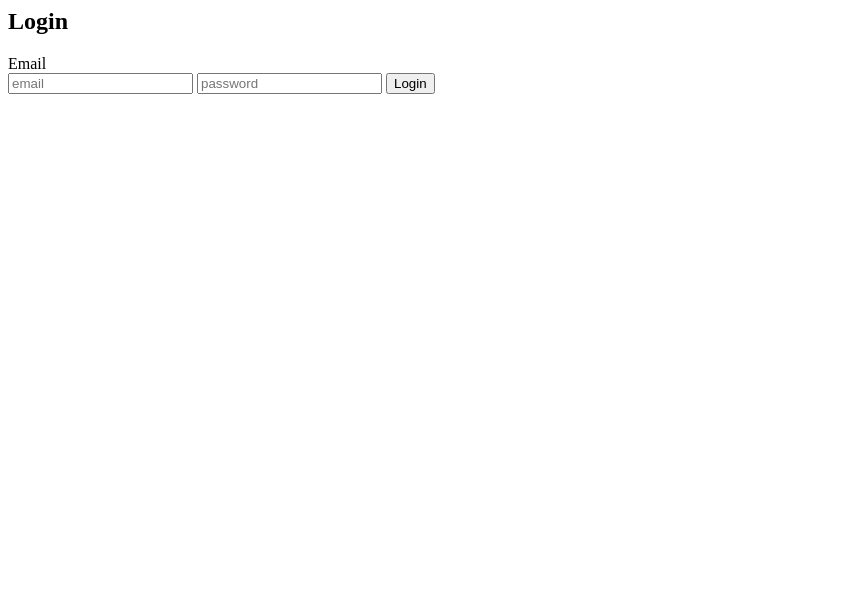
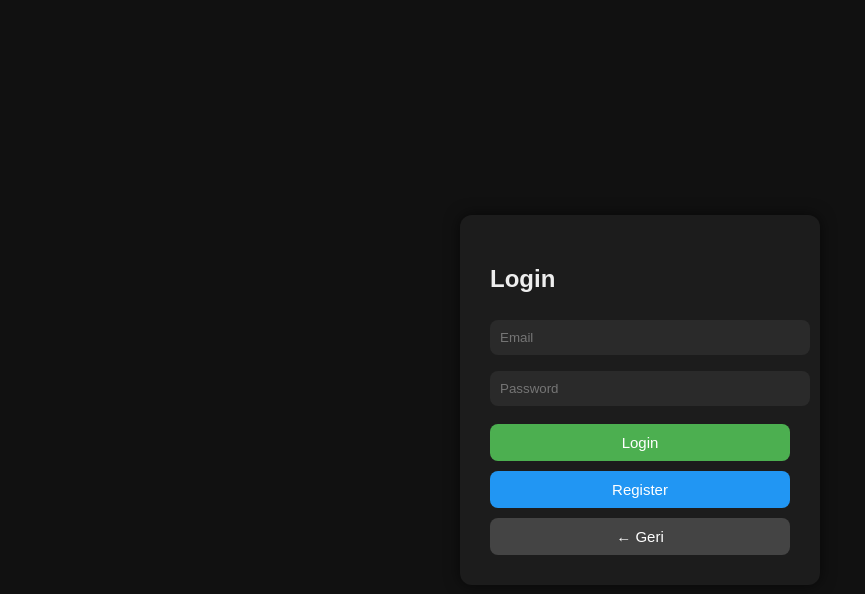
Before and after one commit to dogunes1-sys/study-rpg-Render, a Flask app: page /login in a window 1280 px wide. Shown: the top 594 px of the page, without its empty margins (0-865 px from the left). Run offline with Flask 3, Linux system fonts and the light colour scheme.

Commit message:
update system2

```diff
--- a/templates/login.html
+++ b/templates/login.html
@@ -1,9 +1,78 @@
+<!DOCTYPE html>
+<html>
+<head>
+<meta name="viewport" content="width=device-width, initial-scale=1">
+
+<style>
+body{
+font-family:Arial;
+background:#111;
+color:#eee;
+display:flex;
+justify-content:center;
+align-items:center;
+height:100vh;
+margin:0;
+}
+
+.box{
+background:#1c1c1c;
+padding:30px;
+border-radius:12px;
+width:300px;
+box-shadow:0 0 15px rgba(0,0,0,0.6);
+}
+
+input{
+width:100%;
+padding:10px;
+margin:8px 0;
+border:none;
+border-radius:8px;
+background:#2a2a2a;
+color:white;
+}
+
+button{
+width:100%;
+padding:10px;
+margin-top:10px;
+border:none;
+border-radius:8px;
+cursor:pointer;
+font-size:15px;
+}
+
+.login{background:#4CAF50;color:white;}
+.register{background:#2196F3;color:white;}
+.back{background:#444;color:white;}
+</style>
+</head>
+
+<body>
+
+<div class="box">
+
 <h2>Login</h2>
 
-<form method="post">
-    Email<br>
-    <input name="email" placeholder="email">
-<input name="password" type="password" placeholder="password">
+<form method="POST">
 
-    <button>Login</button>
+<input name="email" placeholder="Email" required>
+<input name="password" type="password" placeholder="Password" required>
+
+<button class="login">Login</button>
+
 </form>
+
+<a href="/register">
+<button class="register">Register</button>
+</a>
+
+<br>
+
+<button class="back" onclick="history.back()">← Geri</button>
+
+</div>
+
+</body>
+</html>
```
